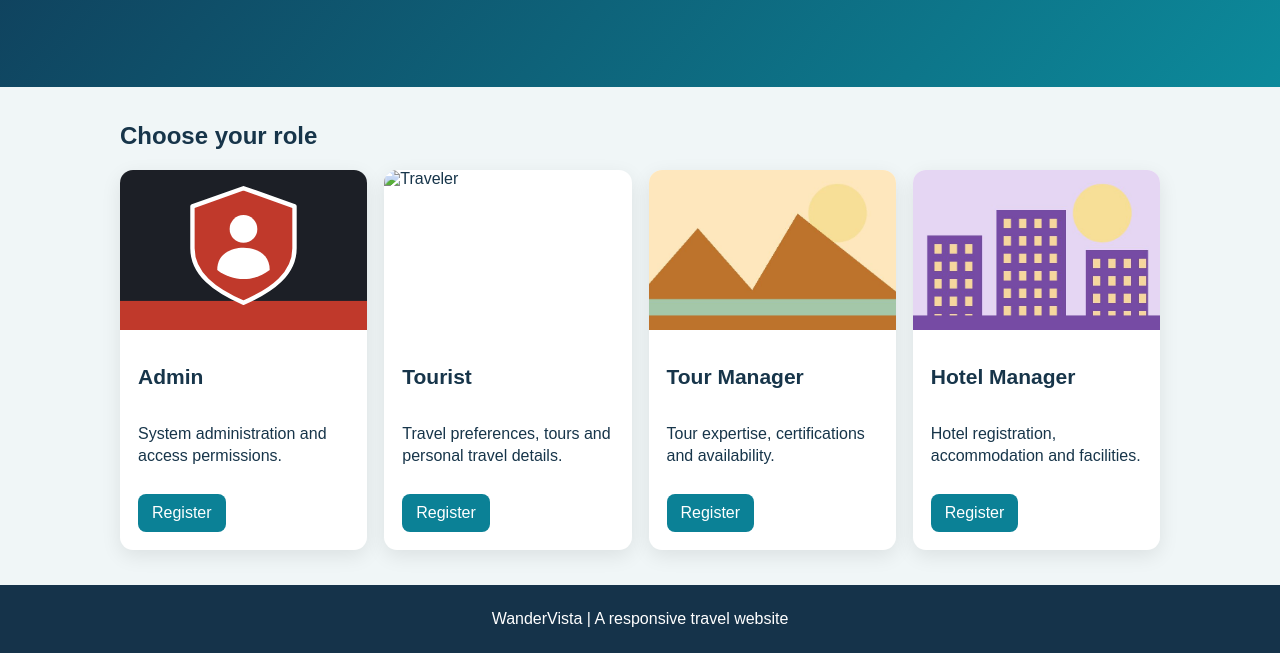
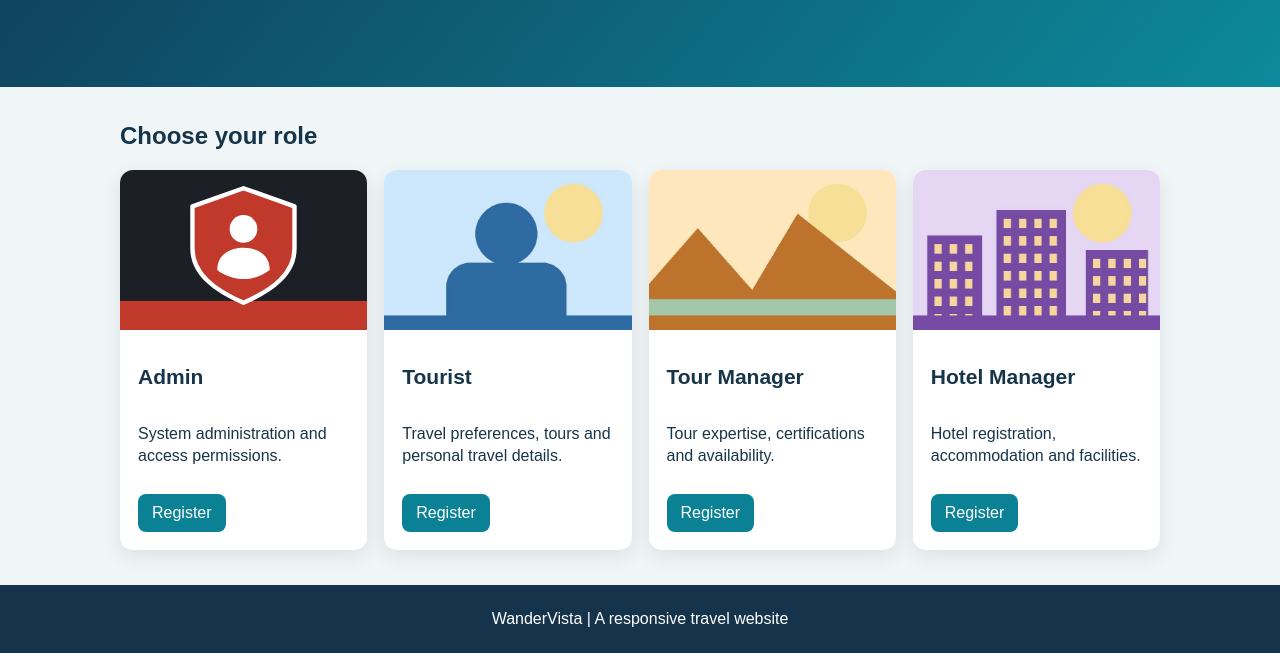
Before and after one commit to soaib321/WebTech_Project_Fall2026-27_GroupNumber-7-, a plain HTML site: page WanderVista/index.html in a window 1280 px wide. Shown: the part 190-843 px from the top of the page. Drawn offline with Linux system fonts and the light colour scheme.

Commit message:
Fix image source for Tourist role in index.html

```diff
--- a/WanderVista/index.html
+++ b/WanderVista/index.html
@@ -24,7 +24,7 @@
                     <div class="card-links"><a href="Page/AdminRegistration.html">Register</a></div>
                 </div>
             </article>
-            <article><img src="img/tourist1.jpg" alt="Traveler">
+            <article><img src="img/tourist.jpg" alt="Traveler">
                 <div>
                     <h2>Tourist</h2>
                     <p>Travel preferences, tours and personal travel details.</p>
```
Also changed, not shown: 1 other file.
